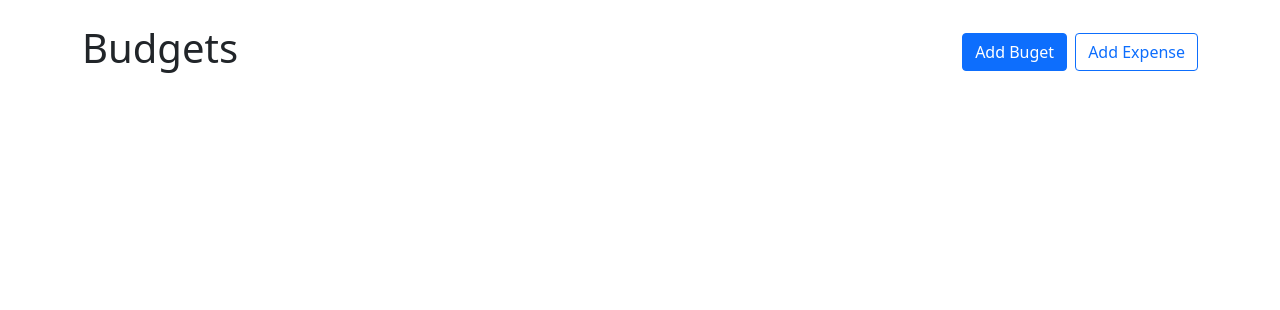
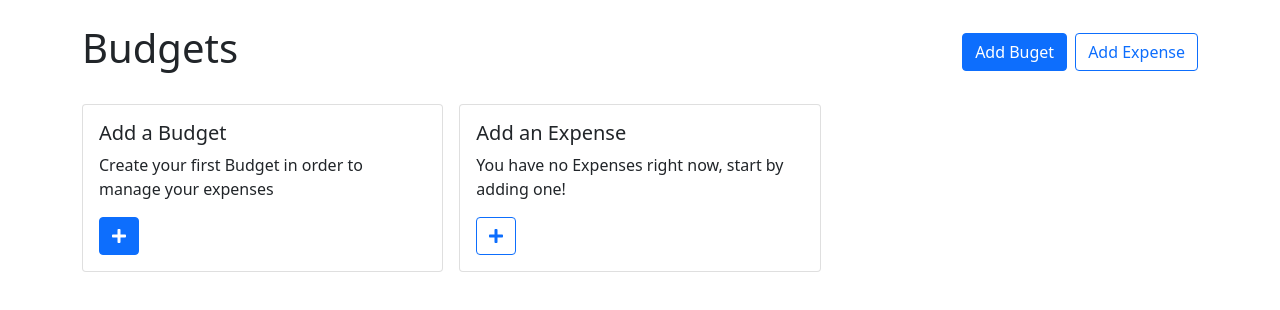
Before and after one commit to jeromemeichelbeck/budget-app, a React (Create React App) app: page / in a window 1280 px wide. Shown: the top 310 px of the page. Built offline with nearby package versions, Linux system fonts and the light colour scheme.

Commit message:
manage empty budget and expense

```diff
--- a/src/components/BudgetCard.tsx
+++ b/src/components/BudgetCard.tsx
@@ -42,11 +42,15 @@ const BudgetCard: FC<BudgetCardProps> = ({
   return (
     <Card className={classNames.join(' ')}>
       <Card.Body>
-        <Card.Title className="d-flex justify-content-between align-items-baseline fw-normal mb-3">
+        <Card.Title
+          className={`d-flex justify-content-between align-items-baseline${
+            hideButtons ? ' ' : ' fw-normal '
+          }mb-3`}
+        >
           <div className="me-2">{name}</div>
           <div className="d-flex align-items-baseline">
             <CurrencyFormatter amount={amount} />
-            {maxAmount && (
+            {!!maxAmount && (
               <span className="text-muted fs-6 ms-2">
                 {'/ '}
                 <CurrencyFormatter amount={maxAmount} />
@@ -54,7 +58,7 @@ const BudgetCard: FC<BudgetCardProps> = ({
             )}
           </div>
         </Card.Title>
-        {maxAmount && (
+        {!!maxAmount && (
           <BudgetProgressBar amount={amount} maxAmount={maxAmount} />
         )}
 
@@ -86,7 +90,7 @@ const BudgetCard: FC<BudgetCardProps> = ({
             >
               <FontAwesomeIcon icon="list" />
             </Button>
-            {maxAmount && (
+            {!!maxAmount && (
               <>
                 <Button
                   className="ms-auto"
--- a/src/components/BudgetList.tsx
+++ b/src/components/BudgetList.tsx
@@ -1,4 +1,6 @@
+import { FontAwesomeIcon } from '@fortawesome/react-fontawesome'
 import { FC } from 'react'
+import { Button, Card, Stack } from 'react-bootstrap'
 import { useAppContext } from '../context/AppContext'
 import BudgetCard from './BudgetCard'
 import Grid from './Grid'
@@ -7,11 +9,53 @@ interface BudgetListProps {}
 
 const BudgetList: FC<BudgetListProps> = () => {
   const { budget, expense } = useAppContext()
-  const { budgets, getExpensesByBudgetId } = budget
-  const { expenses } = expense
+  const { budgets, getExpensesByBudgetId, openAddOrEditBudgetForm } = budget
+  const { expenses, openAddOrEditExpenseForm } = expense
 
   return (
     <Grid minWidth={300} gap={1} align="start">
+      {budgets.length === 0 && (
+        <Card>
+          <Card.Body>
+            <Card.Title>Add a Budget</Card.Title>
+            <div className="mb-3">
+              Create your first Budget in order to manage your expenses
+            </div>
+            <Stack direction="horizontal">
+              <Button
+                variant="primary"
+                title="Add a Budget"
+                onClick={() => {
+                  openAddOrEditBudgetForm()
+                }}
+              >
+                <FontAwesomeIcon icon="plus" />
+              </Button>
+            </Stack>
+          </Card.Body>
+        </Card>
+      )}
+      {expenses.length === 0 && (
+        <Card>
+          <Card.Body>
+            <Card.Title>Add an Expense</Card.Title>
+            <div className="mb-3">
+              You have no Expenses right now, start by adding one!
+            </div>
+            <Stack direction="horizontal">
+              <Button
+                variant="outline-primary"
+                title="Add an Expense"
+                onClick={() => {
+                  openAddOrEditExpenseForm()
+                }}
+              >
+                <FontAwesomeIcon icon="plus" />
+              </Button>
+            </Stack>
+          </Card.Body>
+        </Card>
+      )}
       {budgets.map(({ id, name, maxAmount }) => (
         <BudgetCard
           key={id}
--- a/src/components/ConfirmDeleteBudgetModal.tsx
+++ b/src/components/ConfirmDeleteBudgetModal.tsx
@@ -37,7 +37,11 @@ const ConfirmDeleteBudgetModal: FC<ConfirmDeleteBudgetModalProps> = () => {
   })
 
   return (
-    <Modal show={showConfirmDeleteBudget} centered>
+    <Modal
+      show={showConfirmDeleteBudget}
+      centered
+      className="bg-danger bg-opacity-10"
+    >
       <Modal.Header>
         <Modal.Title>Delete Budget {budgetName}?</Modal.Title>
       </Modal.Header>
--- a/src/components/ConfirmDeleteExpenseModal.tsx
+++ b/src/components/ConfirmDeleteExpenseModal.tsx
@@ -27,7 +27,11 @@ const ConfirmDeleteExpenseModal: FC<ConfirmDeleteExpenseModalProps> = () => {
   }, [selectedExpenseId])
 
   return (
-    <Modal show={showConfirmDeleteExpense} centered>
+    <Modal
+      show={showConfirmDeleteExpense}
+      centered
+      className="bg-danger bg-opacity-10"
+    >
       <Modal.Header>
         <Modal.Title>Delete Expense {expenseName}?</Modal.Title>
       </Modal.Header>
```
